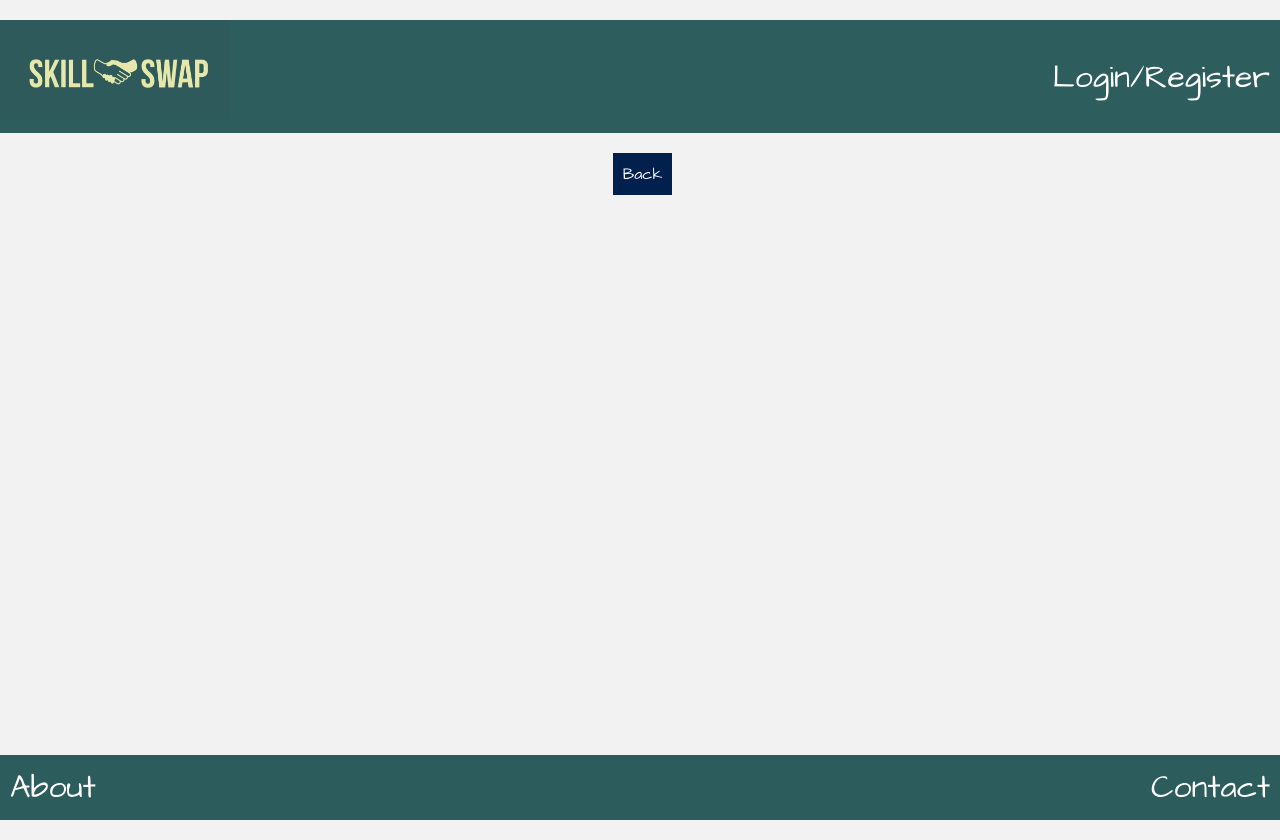
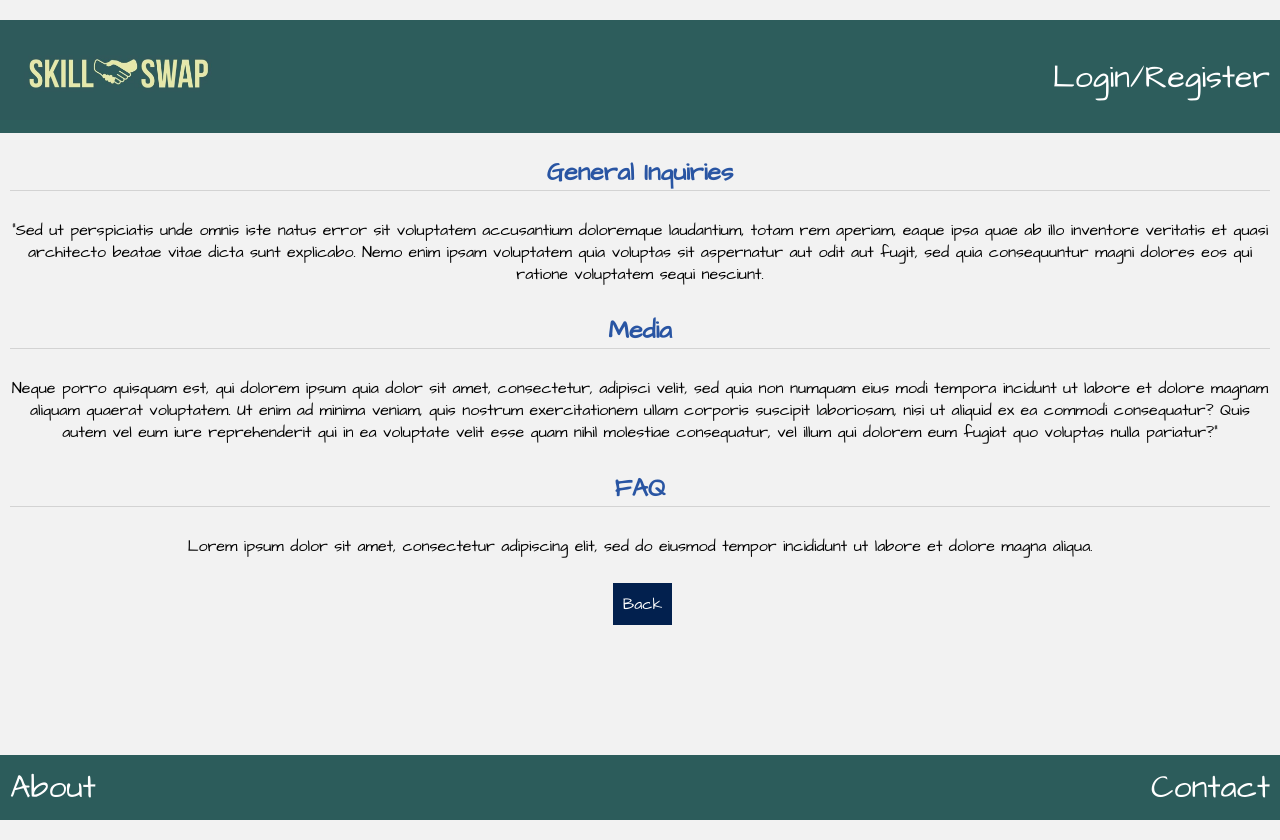
Before and after one commit to mloldacre/skillSwap-frontEnd, a React (Create React App) app: page /contact in a window 1280 px wide. Built offline with nearby package versions, Linux system fonts and the light colour scheme.

Commit message:
fixed link bugs

```diff
--- a/src/components/Contact/Contact.js
+++ b/src/components/Contact/Contact.js
@@ -6,6 +6,19 @@
   return (
     <section>
       <div className="Contact">
+        <h3>General Inquiries</h3>
+        <p>"Sed ut perspiciatis unde omnis iste natus error sit voluptatem accusantium doloremque laudantium, totam rem aperiam, eaque ipsa quae ab illo inventore veritatis et quasi architecto beatae vitae dicta sunt explicabo.
+          Nemo enim ipsam voluptatem quia voluptas sit aspernatur aut odit aut fugit, sed quia consequuntur magni dolores eos qui ratione voluptatem sequi nesciunt.
+      </p>
+
+        <h3>Media</h3>
+        <p>
+        Neque porro quisquam est, qui dolorem ipsum quia dolor sit amet, consectetur, adipisci velit, sed quia non numquam eius modi tempora incidunt ut labore et dolore magnam aliquam quaerat voluptatem. Ut enim ad minima veniam, quis nostrum exercitationem ullam corporis suscipit laboriosam, nisi ut aliquid ex ea commodi consequatur?
+          Quis autem vel eum iure reprehenderit qui in ea voluptate velit esse quam nihil molestiae consequatur, vel illum qui dolorem eum fugiat quo voluptas nulla pariatur?"</p>
+
+        <h3>FAQ</h3>
+        <p>Lorem ipsum dolor sit amet, consectetur adipiscing elit, sed do eiusmod tempor incididunt ut labore et dolore magna aliqua. </p>
+
         <BackButton />
       </div>
     </section>
```
